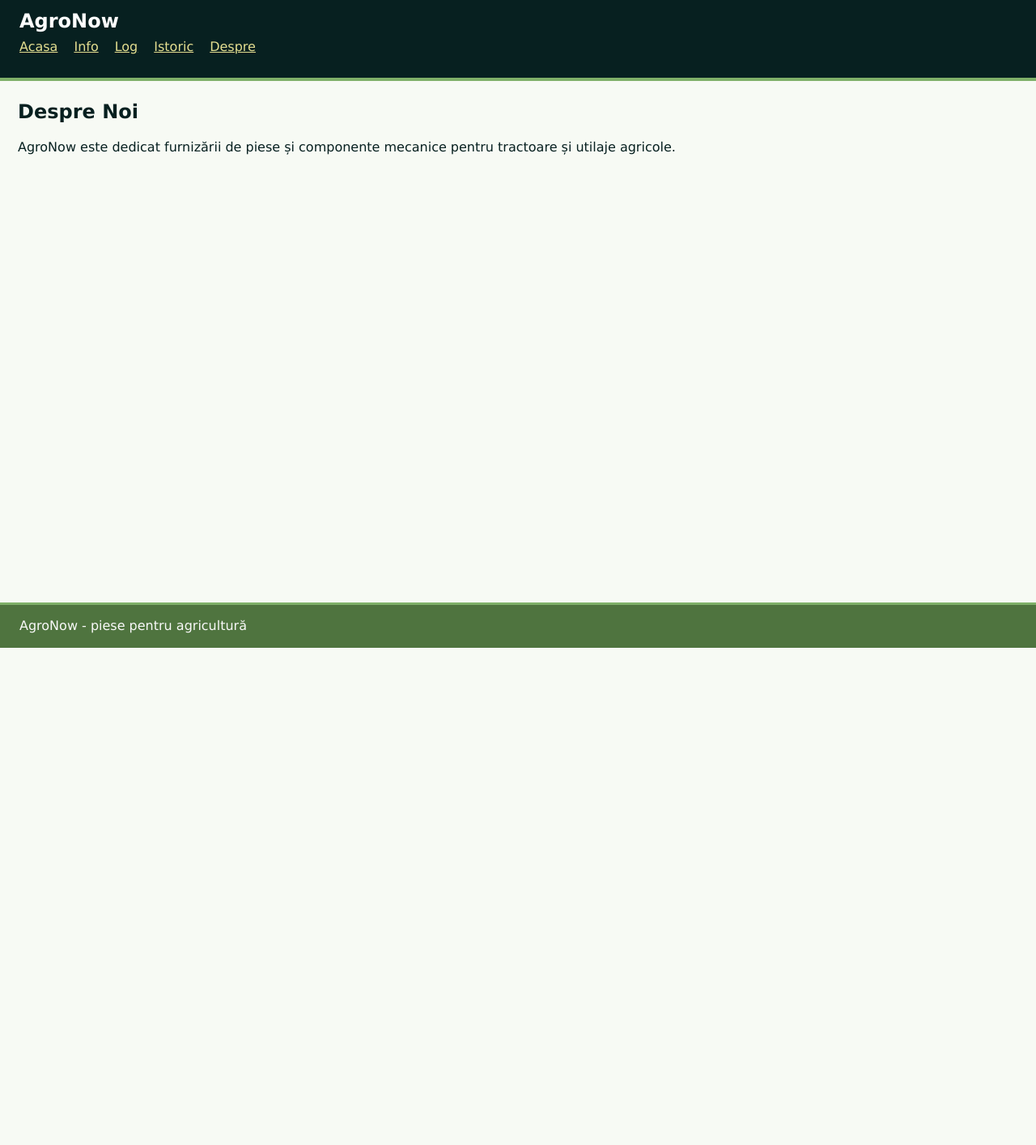
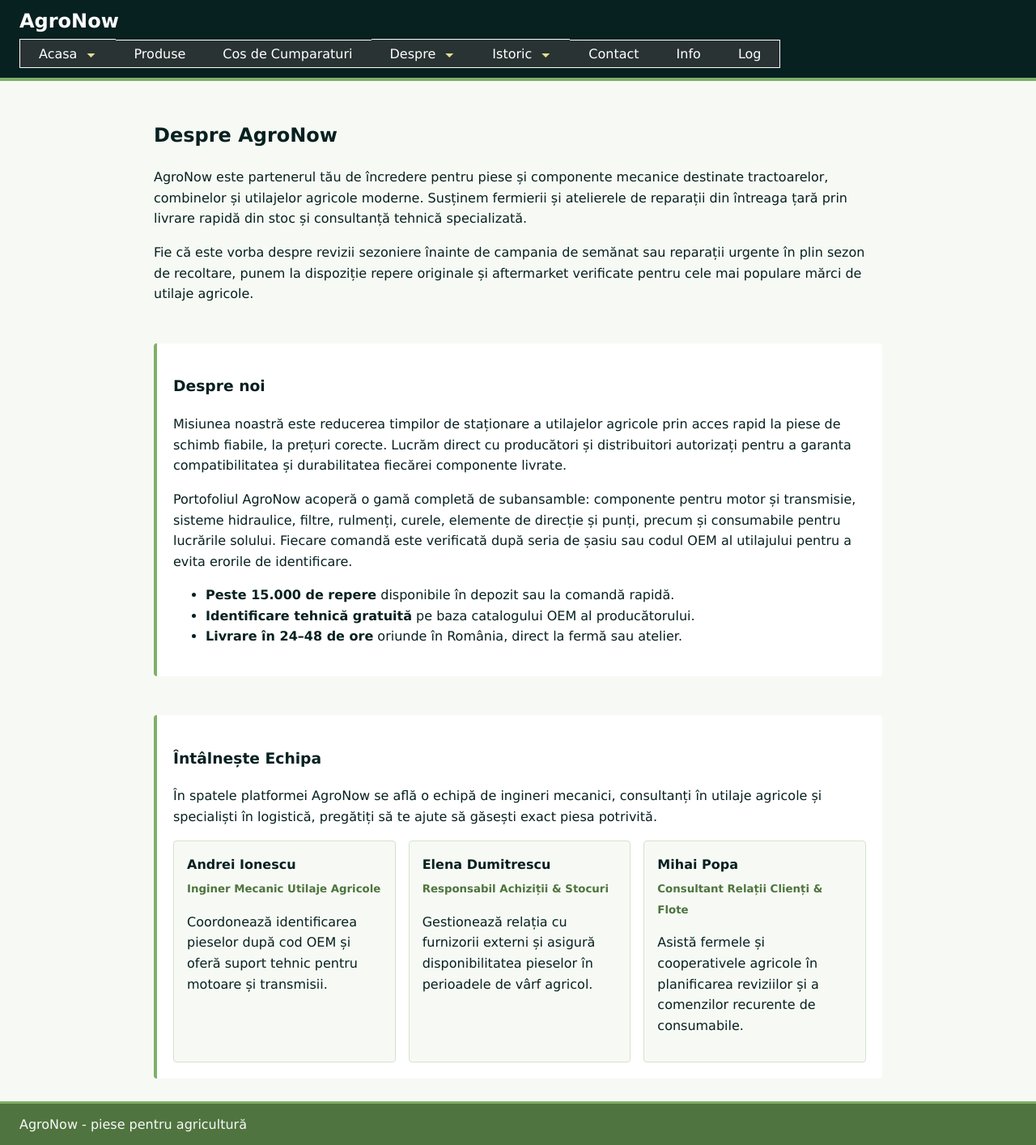
Before and after one commit to YetAnotherGeorge/id-y2s1-django, a Django app: template magazin_agricol/app_zona_agro_now/templates/despre.html in a window 1280 px wide. Shown: the whole page at 81% size. Before the commit the page ends 800 px from the top, so only its background shows below. Run offline with Django 3.2, Linux system fonts and the light colour scheme; the template is opened without the code that fills it, so the values that code supplies are empty.

Commit message:
lab 2 - 2 - 4 & lab 2 - 2 - 5: - nav menu with submenus - fix: remove header-height, footer-height - nav.css - rename base.html -> baza.html - new pages:  contact.html, cos_cumparaturi.html, despre.html, produse.html - fix: info.html safe keyword

```diff
--- a/magazin_agricol/app_zona_agro_now/static/css/base.css
+++ b/magazin_agricol/app_zona_agro_now/static/css/base.css
@@ -1,8 +1,6 @@
 /* Define global CSS vars */
-:root {
-   --header-height: 100px;
-   --footer-height: 56px;
-}
+/* :root {
+} */
 
 body {
    margin: 0;
@@ -20,7 +18,6 @@ header {
    left: 0;
    right: 0;
    top: 0;
-   height: var(--header-height);
    padding: 12px 24px;
    color: #fff;
    background: #072020;
@@ -52,7 +49,6 @@ header {
 }
 
 footer {
-   height: var(--footer-height);
    box-sizing: border-box;
    padding: 0 24px;
    color: #f9f9f9;
--- /dev/null
+++ b/magazin_agricol/app_zona_agro_now/static/css/nav.css
@@ -0,0 +1,99 @@
+/* Styles for nav bar */
+.main-nav {
+   display: flex;
+   flex-direction: row;
+   flex-wrap: wrap;
+   align-content: center;
+   justify-content: flex-start;
+   align-items: center;
+   gap: 0px;
+
+
+   .subnav {
+      background-color: rgb(65 65 65 / 61%);
+      padding: 5px 11px;
+      flex: 0 0 auto;
+      border-top: 1px solid white;
+      border-bottom: 1px solid white;
+      position: relative;
+
+      /* no expand btn for these, */
+      .subnav-a-header {
+         float: left;
+         font-size: 16px;
+         color: white;
+         text-align: center;
+         padding: 2px 12px;
+         text-decoration: none;
+
+         .material-symbols-outlined {
+            width: 19px !important;
+            height: 16px !important;
+            color: #E4DE90;
+            overflow: hidden;
+         }
+      }
+
+      .subnav-content {
+         display: none; /* becomes flex on hover */
+         flex-direction: column;
+         align-items: flex-start;
+         width: 250px;
+         position: absolute;
+         left: 0;
+         top: 34px;
+         background-color: rgb(65 65 65 / 94%);
+         z-index: 1;
+         border: 1px solid #ffffff;
+
+         a {
+            width: calc(100% - 22px);
+            color: white;
+            padding: 8px 11px;
+            text-decoration: none;
+
+            &:hover {
+               background-color: #CA3C25;
+            }
+         }
+      }
+
+      /* hover actions */
+      &:hover {
+         background-color: #CA3C25;
+      }
+      &:hover .subnav-a-header {
+         color: white;
+      }
+      &:hover .subnav-content {
+         display: flex;
+      }
+   }
+
+   /* border for first and last child */
+   .subnav:first-child {
+      border-left: 1px solid white;
+   }
+   .subnav:last-child {
+      border-right: 1px solid white;
+   }
+}
+
+/* Responsive layout for smaller screens (lab 2 - 2 - 5) */
+@media (max-width: 600px) {
+   .main-nav {
+      flex-direction: column;
+      align-items: stretch;
+
+      .subnav {
+         border-left: 1px solid white;
+         border-right: 1px solid white;
+
+         .subnav-content {
+            position: static;
+            width: 100%;
+            box-sizing: border-box;
+         }
+      }
+   }
+}
--- a/magazin_agricol/app_zona_agro_now/templates/accesare.html
+++ b/magazin_agricol/app_zona_agro_now/templates/accesare.html
@@ -1,4 +1,4 @@
-{% extends "base.html" %}
+{% extends "baza.html" %}
 
 {% block title %}AgroNow - Accesare {{ id }}{% endblock %}
 
--- a/magazin_agricol/app_zona_agro_now/templates/base.html
+++ /dev/null
@@ -1,40 +0,0 @@
-{% comment %} Enable serving static files {% endcomment %}
-{% load static_mtime %}
-
-<!DOCTYPE html>
-<html lang="en">
-<head>
-   <meta charset="UTF-8">
-   <meta name="viewport" content="width=device-width, initial-scale=1.0">
-
-   <title>{% block title %}AgroNow{% endblock %}</title>
-
-   <link rel="stylesheet" href="{% static_mtime 'css/base.css' %}">
-   {% block extra_css %}{% endblock %}
-</head>
-<body>
-   <!-- Header -->
-   <header>
-      <h1>AgroNow</h1>
-      <nav>
-         <a href="{% url 'home'%}">Acasa</a>
-         <a href="{% url 'info' %}">Info</a>
-         <a href="{% url 'log' %}">Log</a>
-         <a href="{% url 'istoric' %}">Istoric</a>
-         <a href="{% url 'despre' %}">Despre</a>
-      </nav>
-   </header>
-
-   <!-- main -->
-   <div id="main-content">
-      <main>
-         {% block content %}{% endblock %}
-      </main>
-   </div>
-
-   <!-- Footer -->
-   <footer>
-      <p>AgroNow - piese pentru agricultură</p>
-   </footer>
-</body>
-</html>
--- /dev/null
+++ b/magazin_agricol/app_zona_agro_now/templates/baza.html
@@ -0,0 +1,103 @@
+{% comment %} Enable serving static files {% endcomment %}
+{% load static_mtime %}
+
+<!DOCTYPE html>
+<html lang="en">
+<head>
+   <meta charset="UTF-8">
+   <meta name="viewport" content="width=device-width, initial-scale=1.0">
+
+   <title>{% block title %}AgroNow{% endblock %}</title>
+
+   <!-- https://developers.google.com/fonts/docs/material_symbols -->
+   <link href="https://fonts.googleapis.com/css2?family=Material+Symbols+Outlined" rel="stylesheet" />
+
+   <link rel="stylesheet" href="{% static_mtime 'css/base.css' %}">
+   <link rel="stylesheet" href="{% static_mtime 'css/nav.css' %}">
+   {% block extra_css %}{% endblock %}
+</head>
+<body>
+   <!-- Header -->
+   <header>
+      <h1>AgroNow</h1>
+      <!-- meniu cu submeniuri -->
+      <nav class="main-nav">
+         <!-- Pagina Principala -->
+         <div class="subnav">
+            <a class="subnav-a-header" href="{% url 'home' %}">
+               Acasa
+               <span class="material-symbols-outlined">arrow_drop_down </span>
+            </a>
+            <div class="subnav-content">
+               <a href="{% url 'home'%}#reviews">Review-uri de la Clienti</a>
+               <a href="{% url 'home'%}#promotions">Promotii</a>
+               <a href="{% url 'home'%}#new-client-offers">Devino Client</a>
+               <a href="{% url 'home'%}#schedule">Orar</a>
+            </div>
+         </div>
+
+         <!-- Pagina Produse: no sections -->
+         <div class="subnav">
+            <a class="subnav-a-header" href="{% url 'produse' %}">Produse</a>
+         </div>
+
+         <!-- Pagina Cos: no sections -->
+         <div class="subnav">
+            <a class="subnav-a-header" href="{% url 'cos_cumparaturi' %}">Cos de Cumparaturi</a>
+         </div>
+
+         <!-- Pagina Despre -->
+         <div class="subnav">
+            <a class="subnav-a-header" href="{% url 'despre' %}">
+               Despre
+               <span class="material-symbols-outlined"> arrow_drop_down </span>
+            </a>
+            <div class="subnav-content">
+               <a href="{% url 'despre' %}">Despre</a>
+               <a href="{% url 'despre' %}#about-us">Despre noi</a>
+               <a href="{% url 'despre' %}#meet-the-team">Intalneste Echipa</a>
+            </div>
+         </div>
+
+         <!-- Pagina Istoric -->
+         <div class="subnav">
+            <a class="subnav-a-header" href="{% url 'istoric' %}">
+               Istoric
+               <span class="material-symbols-outlined"> arrow_drop_down </span>
+            </a>
+            <div class="subnav-content">
+               <a href="{% url 'istoric'%}#istoric-timeline">Timeline de Realizari</a>
+               <a href="{% url 'istoric'%}#istoric-most-accessed">Cele mai accesate pagini</a>
+            </div>
+         </div>
+
+         <!-- Pagina Contact -->
+         <div class="subnav">
+            <a class="subnav-a-header" href="{% url 'contact' %}">Contact</a>
+         </div>
+
+         <!-- Pagina Info -->
+         <div class="subnav">
+           <a class="subnav-a-header" href="{% url 'info' %}">Info</a>
+         </div>
+
+         <!-- Pagina Log -->
+         <div class="subnav">
+            <a class="subnav-a-header" href="{% url 'log' %}">Log</a>
+         </div>
+      </nav>
+   </header>
+
+   <!-- main -->
+   <div id="main-content">
+      <main>
+         {% block content %}{% endblock %}
+      </main>
+   </div>
+
+   <!-- Footer -->
+   <footer>
+      <p>AgroNow - piese pentru agricultură</p>
+   </footer>
+</body>
+</html>
--- a/magazin_agricol/app_zona_agro_now/templates/despre.html
+++ b/magazin_agricol/app_zona_agro_now/templates/despre.html
@@ -1,8 +1,105 @@
-{% extends "base.html" %}
+{% extends "baza.html" %}
 
 {% block title %}AgroNow - Despre{% endblock %}
 
+{% block extra_css %}
+<style>
+   .despre-page {
+      max-width: 900px;
+      margin: 0 auto;
+      padding: 24px;
+      line-height: 1.6;
+   }
+   .despre-page section {
+      margin-top: 48px;
+      padding: 20px;
+      background: #fff;
+      border-left: 4px solid #7FB069;
+      border-radius: 4px;
+      scroll-margin-top: calc(var(--header-height) + 16px);
+   }
+   .team-grid {
+      display: grid;
+      grid-template-columns: repeat(auto-fit, minmax(220px, 1fr));
+      gap: 16px;
+      margin-top: 16px;
+   }
+   .team-card {
+      padding: 16px;
+      background: #f7faf4;
+      border: 1px solid #d5e2ce;
+      border-radius: 4px;
+   }
+   .team-card h4 {
+      margin: 0 0 4px;
+      color: #072020;
+   }
+   .team-card small {
+      color: #4f743f;
+      font-weight: bold;
+   }
+</style>
+{% endblock %}
+
 {% block content %}
-<h2>Despre Noi</h2>
-<p>AgroNow este dedicat furnizării de piese și componente mecanice pentru tractoare și utilaje agricole.</p>
+<div class="despre-page">
+   <h2>Despre AgroNow</h2>
+   <p>
+      AgroNow este partenerul tău de încredere pentru piese și componente mecanice destinate tractoarelor,
+      combinelor și utilajelor agricole moderne. Susținem fermierii și atelierele de reparații din întreaga țară
+      prin livrare rapidă din stoc și consultanță tehnică specializată.
+   </p>
+   <p>
+      Fie că este vorba despre revizii sezoniere înainte de campania de semănat sau reparații urgente în plin sezon
+      de recoltare, punem la dispoziție repere originale și aftermarket verificate pentru cele mai populare mărci
+      de utilaje agricole.
+   </p>
+
+   <!-- SECTION: about-us -->
+   <section id="about-us">
+      <h3>Despre noi</h3>
+      <p>
+         Misiunea noastră este reducerea timpilor de staționare a utilajelor agricole prin acces rapid la piese de schimb
+         fiabile, la prețuri corecte. Lucrăm direct cu producători și distribuitori autorizați pentru a garanta
+         compatibilitatea și durabilitatea fiecărei componente livrate.
+      </p>
+      <p>
+         Portofoliul AgroNow acoperă o gamă completă de subansamble: componente pentru motor și transmisie, sisteme
+         hidraulice, filtre, rulmenți, curele, elemente de direcție și punți, precum și consumabile pentru lucrările
+         solului. Fiecare comandă este verificată după seria de șasiu sau codul OEM al utilajului pentru a evita
+         erorile de identificare.
+      </p>
+      <ul>
+         <li><strong>Peste 15.000 de repere</strong> disponibile în depozit sau la comandă rapidă.</li>
+         <li><strong>Identificare tehnică gratuită</strong> pe baza catalogului OEM al producătorului.</li>
+         <li><strong>Livrare în 24–48 de ore</strong> oriunde în România, direct la fermă sau atelier.</li>
+      </ul>
+   </section>
+
+   <!-- SECTION: meet-the-team -->
+   <section id="meet-the-team">
+      <h3>Întâlnește Echipa</h3>
+      <p>
+         În spatele platformei AgroNow se află o echipă de ingineri mecanici, consultanți în utilaje agricole și
+         specialiști în logistică, pregătiți să te ajute să găsești exact piesa potrivită.
+      </p>
+      <div class="team-grid">
+         <div class="team-card">
+            <h4>Andrei Ionescu</h4>
+            <small>Inginer Mecanic Utilaje Agricole</small>
+            <p>Coordonează identificarea pieselor după cod OEM și oferă suport tehnic pentru motoare și transmisii.</p>
+         </div>
+         <div class="team-card">
+            <h4>Elena Dumitrescu</h4>
+            <small>Responsabil Achiziții &amp; Stocuri</small>
+            <p>Gestionează relația cu furnizorii externi și asigură disponibilitatea pieselor în perioadele de vârf agricol.</p>
+         </div>
+         <div class="team-card">
+            <h4>Mihai Popa</h4>
+            <small>Consultant Relații Clienți &amp; Flote</small>
+            <p>Asistă fermele și cooperativele agricole în planificarea reviziilor și a comenzilor recurente de consumabile.</p>
+         </div>
+      </div>
+   </section>
+</div>
 {% endblock %}
--- a/magazin_agricol/app_zona_agro_now/templates/info.html
+++ b/magazin_agricol/app_zona_agro_now/templates/info.html
@@ -1,10 +1,11 @@
-{% extends 'base.html' %}
+{% extends 'baza.html' %}
 
 {% block title %}Informatii despre server{% endblock %}
 
 {% block content %}
    <h1>Informatii despre server</h1>
 
-   {{ data_html }}
+   <!-- Fara safe, html-ul se va randa ca string -->
+   {{ data_html | safe}}
 
 {% endblock %}
--- a/magazin_agricol/app_zona_agro_now/templates/istoric.html
+++ b/magazin_agricol/app_zona_agro_now/templates/istoric.html
@@ -1,4 +1,4 @@
-{% extends 'base.html' %}
+{% extends 'baza.html' %}
 {% load static_mtime %}
 
 {% block extra_css %}
@@ -18,6 +18,7 @@
    <p>Compania noastră continuă să inoveze și să se adapteze nevoilor clienților, menținându-se fidelă valorilor sale fundamentale de calitate și fiabilitate.</p>
 
    {% comment %} timeline evenimente {% endcomment %}
+   <section id="istoric-timeline">
       <div class="timeline">
       <div class="container left">
          <div class="content">
@@ -50,8 +51,10 @@
          </div>
       </div>
    </div>
+   </section>
 
    {% comment %} cele mai accesate / cele mai putin accesate pagini {% endcomment %}
+   <section id="istoric-most-accessed">
       <div class="cele-mai-accesate">
          <table>
             <thead>
@@ -73,5 +76,6 @@
             </thead>
          </table>
       </div>
+  </section>
 </div>
 {% endblock %}
--- a/magazin_agricol/app_zona_agro_now/templates/log.html
+++ b/magazin_agricol/app_zona_agro_now/templates/log.html
@@ -1,4 +1,4 @@
-{% extends "base.html" %}
+{% extends "baza.html" %}
 
 {% block title %}Istoric Accesari{% endblock %}
 
```
Also changed, not shown: magazin_agricol/app_zona_agro_now/templates/contact.html (added, +46 -0 lines), magazin_agricol/app_zona_agro_now/templates/cos_cumparaturi.html (added, +10 -0 lines), magazin_agricol/app_zona_agro_now/templates/index.html (+21 -1 lines), magazin_agricol/app_zona_agro_now/templates/produse.html (added, +10 -0 lines), magazin_agricol/app_zona_agro_now/urls.py (+7 -3 lines), magazin_agricol/app_zona_agro_now/views/contact.py (added, +7 -0 lines), magazin_agricol/app_zona_agro_now/views/cos_cumparaturi.py (added, +7 -0 lines), magazin_agricol/app_zona_agro_now/views/misc.py (+16 -0 lines), magazin_agricol/app_zona_agro_now/views/produse.py (added, +7 -0 lines). Lines whose indentation alone changed are shown as unchanged.
